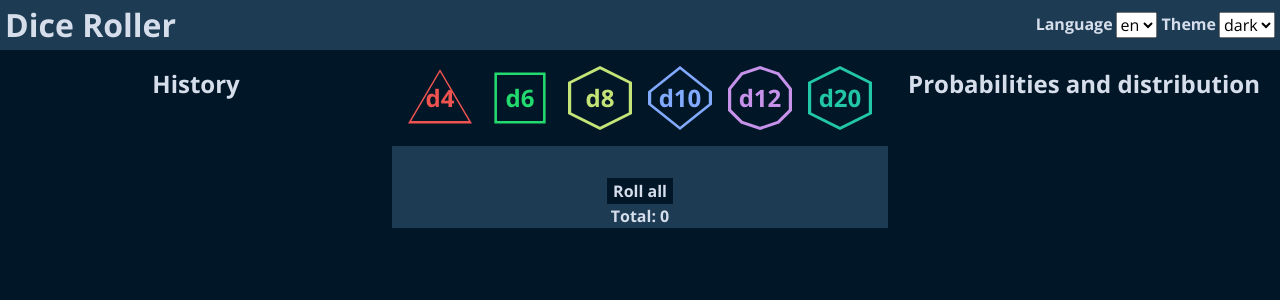
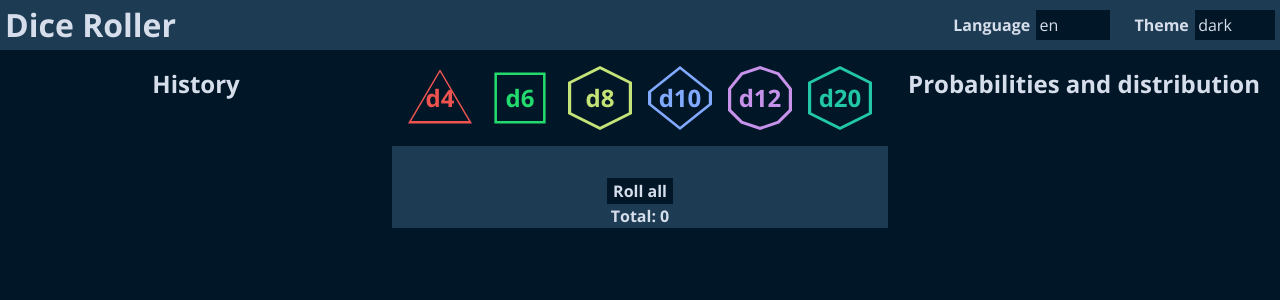
Before and after one commit to zylvve/dice-roller, a Vue app: page / in a window 1280 px wide. Shown: the top 300 px of the page. Built offline with nearby package versions, Linux system fonts and the light colour scheme.

Commit message:
Setting styling

```diff
--- a/package.json
+++ b/package.json
@@ -27,6 +27,7 @@
     "eslint-plugin-vue": "^9.30.0",
     "gh-pages": "^6.3.0",
     "npm-run-all2": "^7.0.2",
+    "sass": "^1.83.4",
     "typescript": "~5.6.3",
     "vite": ">=6.0.9",
     "vite-plugin-vue-devtools": "^7.6.8",
--- a/src/components/header/HeaderPanel.vue
+++ b/src/components/header/HeaderPanel.vue
@@ -14,7 +14,7 @@ import ThemePicker from './ThemePicker.vue';
   </header>
 </template>
 
-<style>
+<style lang="scss">
 .header-panel {
   background-color: var(--color-bg-secondary);
   color: var(--color-fg-primary);
@@ -30,14 +30,47 @@ import ThemePicker from './ThemePicker.vue';
 .settings-container {
   display: flex;
   gap: 5px;
-}
 
-.settings-container span {
-  font-weight: bold;
+  span {
+    font-weight: bold;
+  }
 }
 
 .setting {
   display: flex;
+  justify-content: flex-end;
+
   gap: 3px;
+  width: 10rem;
+
+  span {
+    padding: 0.2rem;
+  }
+
+  select {
+    appearance: none;
+    border: 0;
+    outline: 0;
+    font: inherit;
+
+    width: 5rem;
+    padding: 0.2rem;
+    background: var(--color-bg-primary);
+    color: var(--color-fg-primary);
+    cursor: pointer;
+
+    &::-ms-expand {
+      display: none;
+    }
+    &:focus {
+      outline: none;
+    }
+
+    option {
+      color: inherit;
+      background-color: var(--color-bg-primary);
+    }
+  }
 }
+
 </style>
--- a/src/i18n.ts
+++ b/src/i18n.ts
@@ -36,7 +36,7 @@ const i18n = createI18n({
         light: "светлая",
 
         roll_all: "Бросить все",
-        total: "Всего {total}",
+        total: "Всего: {total}",
 
         history_title: "История",
 
```
Also changed, not shown: 1 other file (tests, documents, lock files or other folders).
